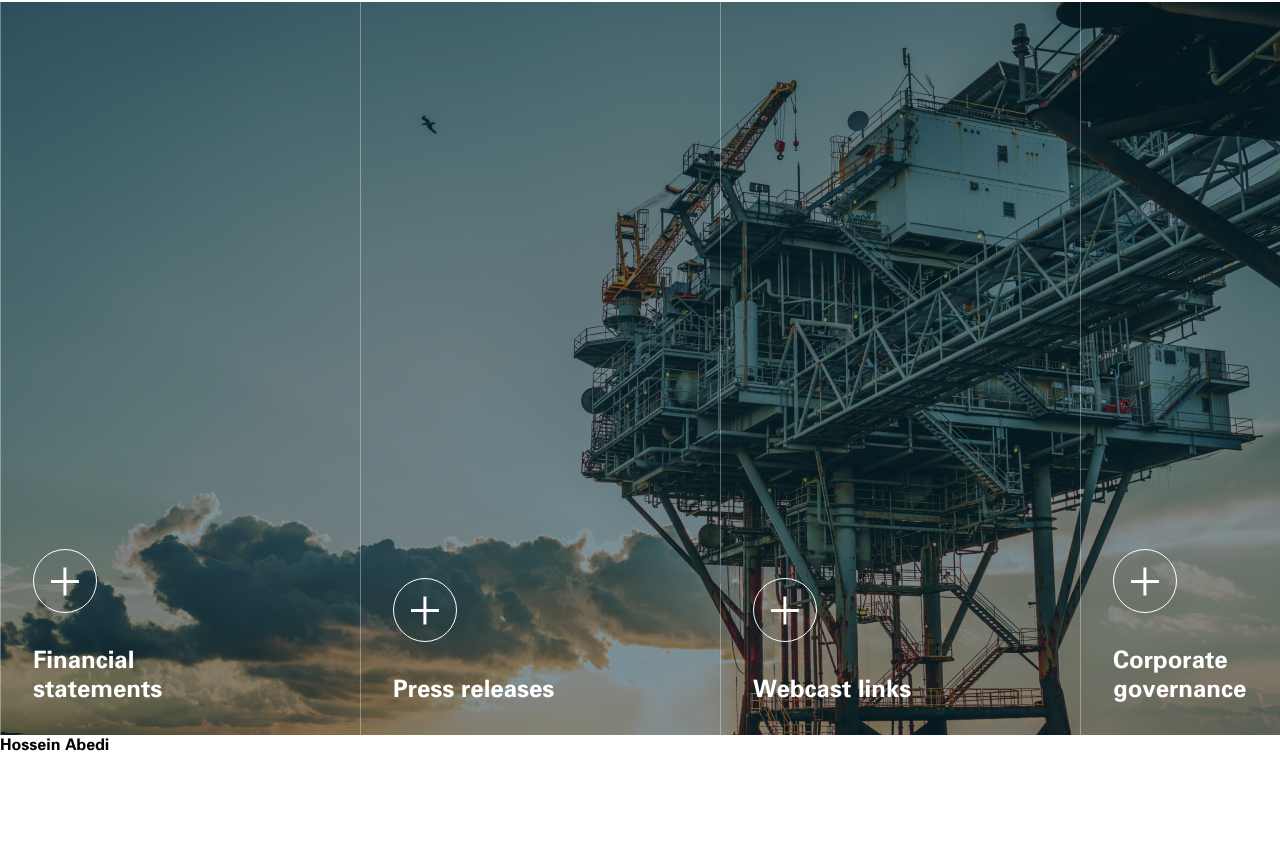
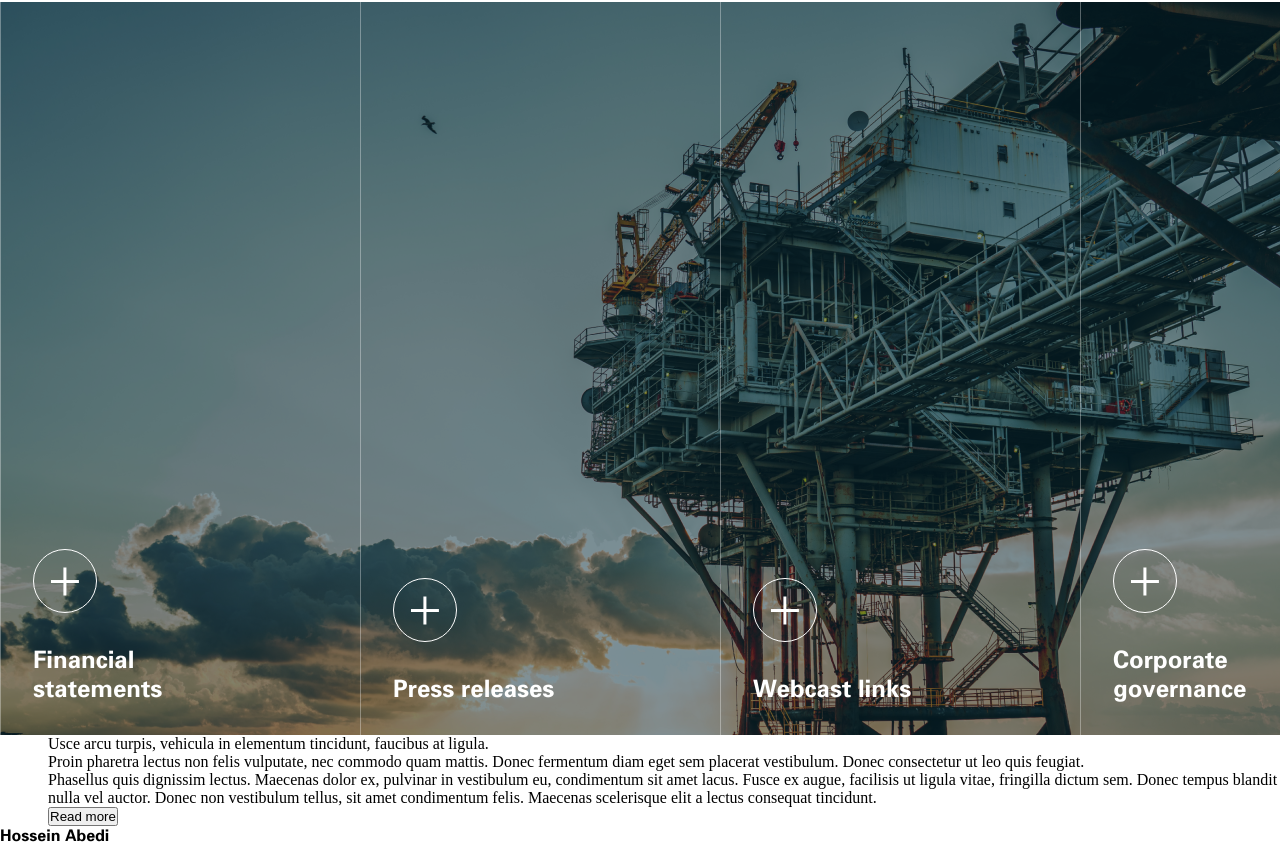
Before and after one commit to hoseinabedi/webicient, a Next.js app: page / in a window 1280 px wide. Shown: the part 1876-2721 px from the top of the page. Before the commit the page ends 2630 px from the top, so only its background shows below. Built offline with nearby package versions, Linux system fonts and the light colour scheme.

Commit message:
Secion3 initialized

```diff
--- a/src/app/page.js
+++ b/src/app/page.js
@@ -1,6 +1,7 @@
+import styles from "./page.module.css";
+import Section1 from "../components/home_page/section1";
 import Section2 from "@/components/home_page/section2";
-import Section1 from "../components/home_page/section1";
-import styles from "./page.module.css";
+import Section3 from "@/components/home_page/section3";
 
 const Home = () => {
     return (
@@ -13,6 +14,7 @@ const Home = () => {
             </div>
             <Section1 />
             <Section2 />
+            <Section3 />
             <div className={styles.content}>Hossein Abedi</div>
         </div>
     );
--- a/src/app/page.module.css
+++ b/src/app/page.module.css
@@ -182,9 +182,14 @@
     height: 0;
     overflow: hidden;
     transition: all 500ms;
-
 }
-
+/**** Section 3 ****/
+.section3{
+    display: flex;
+    flex-direction: row;
+    justify-content: center;
+    gap: 3rem;
+}
 
 
 .content {
--- /dev/null
+++ b/src/components/home_page/section3.jsx
@@ -0,0 +1,19 @@
+import styles from '@/app/page.module.css'
+
+const Section3 = () => {
+    return(
+        <div>
+            <div className={styles.section3}>
+                <div className={styles.imageSide}></div>
+                <div className={styles.contentSide}>
+                    <p className={styles.heading}>Usce arcu turpis, vehicula in elementum tincidunt, faucibus at ligula.</p>
+                    <p className={styles.subHeading}>Proin pharetra lectus non felis vulputate, nec commodo quam mattis. Donec fermentum diam eget sem placerat vestibulum. Donec consectetur ut leo quis feugiat.</p>
+                    <p className={styles.description}>Phasellus quis dignissim lectus. Maecenas dolor ex, pulvinar in vestibulum eu, condimentum sit amet lacus. Fusce ex augue, facilisis ut ligula vitae, fringilla dictum sem. Donec tempus blandit nulla vel auctor. Donec non vestibulum tellus, sit amet condimentum felis. Maecenas scelerisque elit a lectus consequat tincidunt.</p>
+                    <button className={styles.button}>Read more</button>
+                </div>
+            </div>
+        </div>
+    )
+}
+
+export default Section3;
```
Also changed, not shown: public/image2.png (added).
